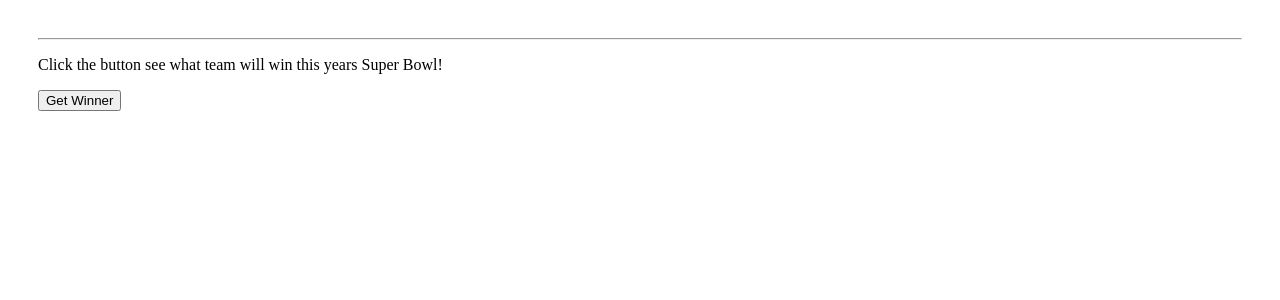
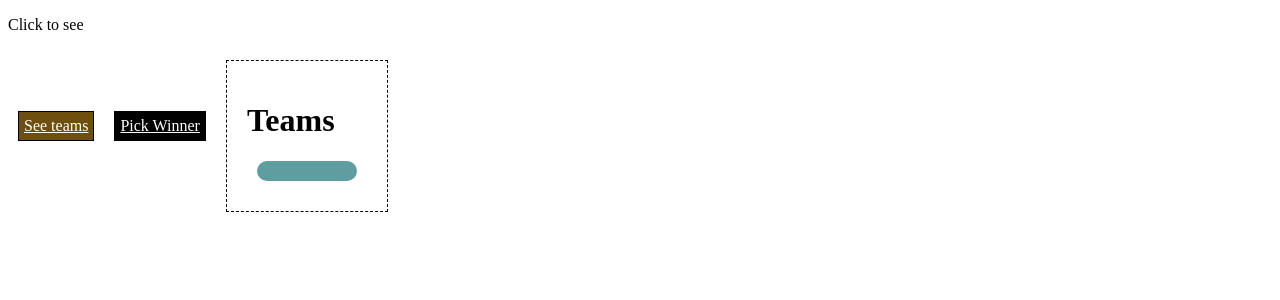
Before and after one commit to jonellwood/vue-tut-w3, a Vue app in the folder firstsfc/: page /teams in a window 1280 px wide. Shown: the top 300 px of the page. Built offline with nearby package versions, Linux system fonts and the light colour scheme.

Commit message:
Vue router complete(ish)

```diff
--- a/firstsfc/package.json
+++ b/firstsfc/package.json
@@ -10,7 +10,8 @@
     "format": "prettier --write src/"
   },
   "dependencies": {
-    "vue": "^3.2.47"
+    "vue": "^3.2.47",
+    "vue-router": "^4.1.6"
   },
   "devDependencies": {
     "@rushstack/eslint-patch": "^1.2.0",
--- a/firstsfc/src/App.vue
+++ b/firstsfc/src/App.vue
@@ -1,109 +1,29 @@
 <template>
-  <div class="card-holder">
-    <div
-      v-for="t in teams"
-      :key="t.team.displayName"
-      class="tCard-holder"
-      v-bind:style="{ backgroundColor: '#' + t.team.color }"
-    >
-      <p class="tCard">{{ t.team.displayName }}</p>
-      <!-- <p>{{ '#' + t.team.color }}</p> -->
-    </div>
-  </div>
-  <hr />
+  <p>Click to see</p>
+  <router-link to="/teams">See teams</router-link>
+  <router-link to="/superbowl">Pick Winner</router-link>
   <div>
-    <p>Click the button see what team will win this years Super Bowl!</p>
-    <button @click="fetchData">Get Winner</button>
-    <div v-if="randomTeam">
-      <!-- <h2>{{ randomTeam.sports[0].leagues[0].teams.team.displayName }}</h2> -->
-      <h2>{{ randomTeam.displayName }}</h2>
-      <img :src="imgUrl" />
-    </div>
+    <router-view></router-view>
   </div>
 </template>
 
-<script>
-export default {
-  data() {
-    return {
-      data: null,
-      randomTeam: null,
-      activeComp: 'teams-comp',
-      teams: this.teams
-    }
-  },
-  methods: {
-    async fetchData() {
-      const res = await fetch('http://site.api.espn.com/apis/site/v2/sports/football/nfl/teams')
-      const data = await res.json()
-      // console.log(data.sports[0].leagues[0].teams.length)
-      const randIndex = Math.floor(Math.random() * data.sports[0].leagues[0].teams.length)
-      // const randIndex = 4
-      //   this.randomTeam = data.res[randIndex]
-      // console.log(data.sports[0].leagues[0].teams[randIndex].team.logos[0].href)
-      this.imgUrl = data.sports[0].leagues[0].teams[randIndex].team.logos[0].href
-      this.randomTeam = data.sports[0].leagues[0].teams[randIndex].team
-      this.teams = data.sports[0].leagues[0].teams
-      const teams = this.teams
-      console.log(teams)
-    }
-  },
-  provide() {
-    return {
-      teams: this.teams
-    }
-  }
-}
-</script>
-<style>
-#app {
-  margin: 30px;
-  /* display: flex; */
-  /* justify-content: center; */
-}
-img {
-  width: 250px;
-}
-.divBtn {
+<style scoped>
+a {
   display: inline-block;
-  text-decoration: none;
-  text-align: center;
-  background-color: white;
-  border: solid 2px #04aa6d;
-  border-radius: 10px;
-  font-family: Verdana, sans-serif;
-  color: black;
-  padding: 10px;
+  background-color: black;
+  border: solid 1px black;
+  color: white;
+  padding: 5px;
   margin: 10px;
 }
-.divBtn:hover {
-  background-color: #04aa6d;
-  color: white;
-  cursor: pointer;
+a:hover,
+a.router-link-active {
+  background-color: rgb(110, 79, 13);
 }
-.card-holder {
-  display: grid;
-  grid-template-columns: auto auto auto auto auto auto auto auto auto auto auto auto;
-  gap: 10px;
-}
-.tCard-holder {
-  width: 100px;
-  height: 100px;
-  border: 1px solid black;
-  border-radius: 50%;
-  display: flex;
-}
-.tCard {
-  display: flex;
-  text-align: center;
-  justify-content: center;
-  align-items: center;
-  font-size: 1em;
-  padding: 3px;
-  color: whitesmoke;
-}
-.tCard:hover {
-  color: white;
-  cursor: pointer;
+div {
+  border: dashed black 1px;
+  padding: 20px;
+  margin: 10px;
+  display: inline-block;
 }
 </style>
--- /dev/null
+++ b/firstsfc/src/NFLApp.vue
@@ -0,0 +1,109 @@
+<template>
+  <div class="card-holder">
+    <div
+      v-for="t in teams"
+      :key="t.team.displayName"
+      class="tCard-holder"
+      v-bind:style="{ backgroundColor: '#' + t.team.color }"
+    >
+      <p class="tCard">{{ t.team.displayName }}</p>
+      <!-- <p>{{ '#' + t.team.color }}</p> -->
+    </div>
+  </div>
+  <hr />
+  <div>
+    <p>Click the button see what team will win this years Super Bowl!</p>
+    <button @click="fetchData">Get Winner</button>
+    <div v-if="randomTeam">
+      <!-- <h2>{{ randomTeam.sports[0].leagues[0].teams.team.displayName }}</h2> -->
+      <h2>{{ randomTeam.displayName }}</h2>
+      <img :src="imgUrl" />
+    </div>
+  </div>
+</template>
+
+<script>
+export default {
+  data() {
+    return {
+      data: null,
+      randomTeam: null,
+      activeComp: 'teams-comp',
+      teams: this.teams
+    }
+  },
+  methods: {
+    async fetchData() {
+      const res = await fetch('http://site.api.espn.com/apis/site/v2/sports/football/nfl/teams')
+      const data = await res.json()
+      // console.log(data.sports[0].leagues[0].teams.length)
+      const randIndex = Math.floor(Math.random() * data.sports[0].leagues[0].teams.length)
+      // const randIndex = 4
+      //   this.randomTeam = data.res[randIndex]
+      // console.log(data.sports[0].leagues[0].teams[randIndex].team.logos[0].href)
+      this.imgUrl = data.sports[0].leagues[0].teams[randIndex].team.logos[0].href
+      this.randomTeam = data.sports[0].leagues[0].teams[randIndex].team
+      this.teams = data.sports[0].leagues[0].teams
+      const teams = this.teams
+      console.log(teams)
+    }
+  },
+  provide() {
+    return {
+      teams: this.teams
+    }
+  }
+}
+</script>
+<style>
+#app {
+  margin: 30px;
+  /* display: flex; */
+  /* justify-content: center; */
+}
+img {
+  width: 250px;
+}
+.divBtn {
+  display: inline-block;
+  text-decoration: none;
+  text-align: center;
+  background-color: white;
+  border: solid 2px #04aa6d;
+  border-radius: 10px;
+  font-family: Verdana, sans-serif;
+  color: black;
+  padding: 10px;
+  margin: 10px;
+}
+.divBtn:hover {
+  background-color: #04aa6d;
+  color: white;
+  cursor: pointer;
+}
+.card-holder {
+  display: grid;
+  grid-template-columns: auto auto auto auto auto auto auto auto auto auto auto auto;
+  gap: 10px;
+}
+.tCard-holder {
+  width: 100px;
+  height: 100px;
+  border: 1px solid black;
+  border-radius: 50%;
+  display: flex;
+}
+.tCard {
+  display: flex;
+  text-align: center;
+  justify-content: center;
+  align-items: center;
+  font-size: 1em;
+  padding: 3px;
+  color: whitesmoke;
+}
+.tCard:hover {
+  color: white;
+  cursor: pointer;
+}
+</style>
--- /dev/null
+++ b/firstsfc/src/components/SuperBowlComp.vue
@@ -0,0 +1,45 @@
+<template>
+  <div>
+    <p>Click the button see what team will win this years Super Bowl!</p>
+    <button @click="fetchData">Get Winner</button>
+    <div v-if="randomTeam">
+      <!-- <h2>{{ randomTeam.sports[0].leagues[0].teams.team.displayName }}</h2> -->
+      <h2>{{ randomTeam.displayName }}</h2>
+      <img :src="imgUrl" />
+    </div>
+  </div>
+</template>
+
+<script>
+export default {
+  data() {
+    return {
+      data: null,
+      randomTeam: null,
+      activeComp: 'teams-comp',
+      teams: this.teams
+    }
+  },
+  methods: {
+    async fetchData() {
+      const res = await fetch('http://site.api.espn.com/apis/site/v2/sports/football/nfl/teams')
+      const data = await res.json()
+      // console.log(data.sports[0].leagues[0].teams.length)
+      const randIndex = Math.floor(Math.random() * data.sports[0].leagues[0].teams.length)
+      // const randIndex = 4
+      //   this.randomTeam = data.res[randIndex]
+      // console.log(data.sports[0].leagues[0].teams[randIndex].team.logos[0].href)
+      this.imgUrl = data.sports[0].leagues[0].teams[randIndex].team.logos[0].href
+      this.randomTeam = data.sports[0].leagues[0].teams[randIndex].team
+      this.teams = data.sports[0].leagues[0].teams
+      const teams = this.teams
+      console.table(teams)
+    }
+  },
+  provide() {
+    return {
+      teams: this.teams
+    }
+  }
+}
+</script>
--- a/firstsfc/src/components/TeamsComp.vue
+++ b/firstsfc/src/components/TeamsComp.vue
@@ -1,10 +1,17 @@
 <template>
-  <h2>2023 Season Teams</h2>
-  <div v-for="x in teams" :key="x.displayName">
-    <p class="pName">{{ x.displayName }}</p>
+  <h1>Teams</h1>
+  <div class="card-holder">
+    <div
+      v-for="t in teams"
+      :key="t.team.displayName"
+      class="tCard-holder"
+      v-bind:style="{ backgroundColor: '#' + t.team.color }"
+    >
+      <p class="tCard">{{ t.team.displayName }}</p>
+      <!-- <p>{{ '#' + t.team.color }}</p> -->
+    </div>
   </div>
 </template>
-
 <script>
 export default {
   inject: ['teams']
@@ -19,11 +26,33 @@ div {
   background-color: cadetblue;
   border-radius: 10px;
 }
-.pName {
-  text-align: center;
-  margin: 10px 0 0 0;
-}
+
 img {
   width: 100%;
 }
+.card-holder {
+  display: grid;
+  grid-template-columns: auto auto auto auto auto auto auto auto auto auto auto auto;
+  gap: 10px;
+}
+.tCard-holder {
+  width: 100px;
+  height: 100px;
+  border: 1px solid black;
+  border-radius: 50%;
+  display: flex;
+}
+.tCard {
+  display: flex;
+  text-align: center;
+  justify-content: center;
+  align-items: center;
+  font-size: 1em;
+  padding: 3px;
+  color: whitesmoke;
+}
+.tCard:hover {
+  color: white;
+  cursor: pointer;
+}
 </style>
--- a/firstsfc/src/main.js
+++ b/firstsfc/src/main.js
@@ -1,4 +1,6 @@
 import { createApp } from 'vue'
+import { createRouter, createWebHistory } from 'vue-router'
+
 import App from './App.vue'
 // import FoodItem from './components/FoodItem.vue'
 // import TodoItem from './components/TodoItem.vue'
@@ -7,6 +9,16 @@ import App from './App.vue'
 // import CompTwo from './components/CompTwo.vue'
 // import CompThree from './components/CompThree.vue'
 import TeamsComp from './components/TeamsComp.vue'
+import SuperBowlComp from './components/SuperBowlComp.vue'
+
+const router = createRouter({
+  history: createWebHistory(),
+  routes: [
+    { path: '/teams', component: TeamsComp },
+    { path: '/superbowl', component: SuperBowlComp }
+  ]
+})
+
 const app = createApp(App)
 // app.component('food-item', FoodItem)
 // app.component('todo-item', TodoItem)
@@ -14,5 +26,7 @@ const app = createApp(App)
 // app.component('comp-one', CompOne)
 // app.component('comp-two', CompTwo)
 // app.component('comp-three', CompThree)
-app.component('teams-comp', TeamsComp)
+// app.component('teams-comp', TeamsComp)
+// app.component('super-bowl', SuperBowlComp)
+app.use(router)
 app.mount('#app')
```
Also changed, not shown: 1 other file (tests, documents, lock files or other folders).
